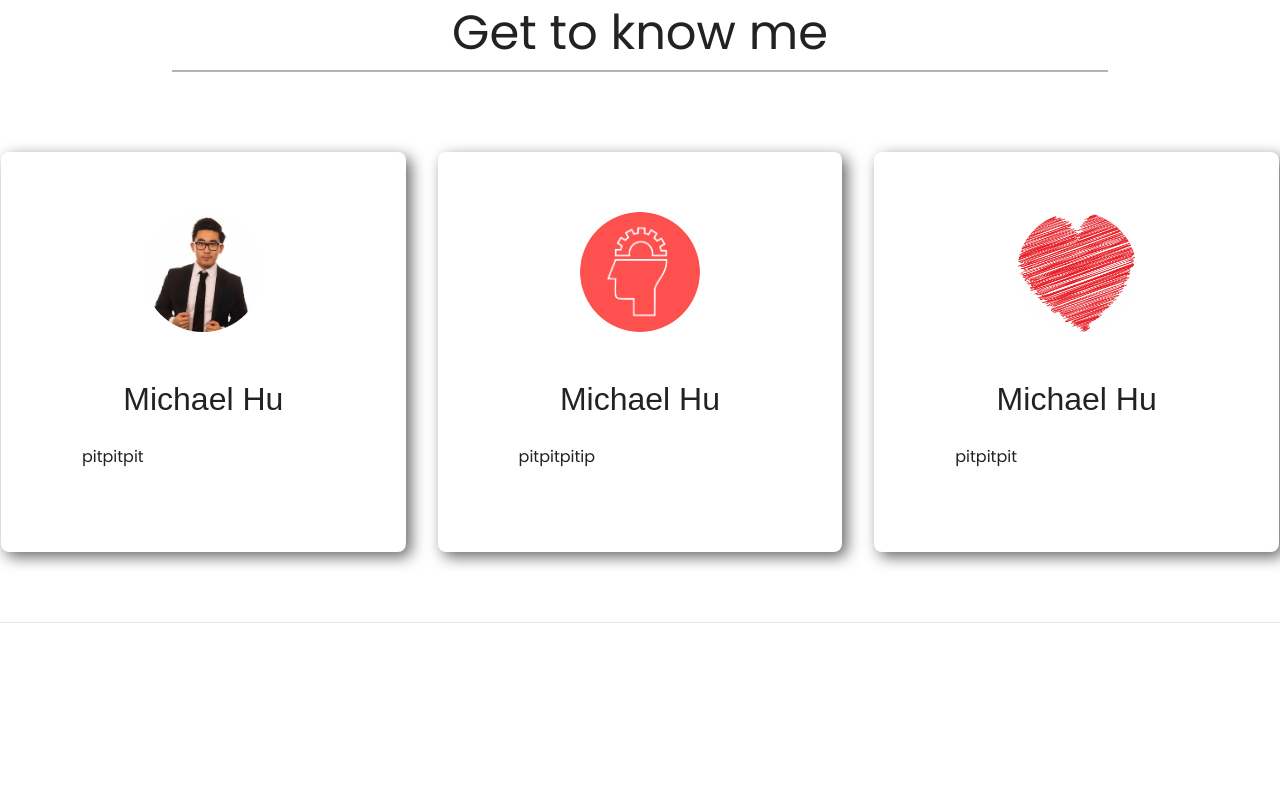
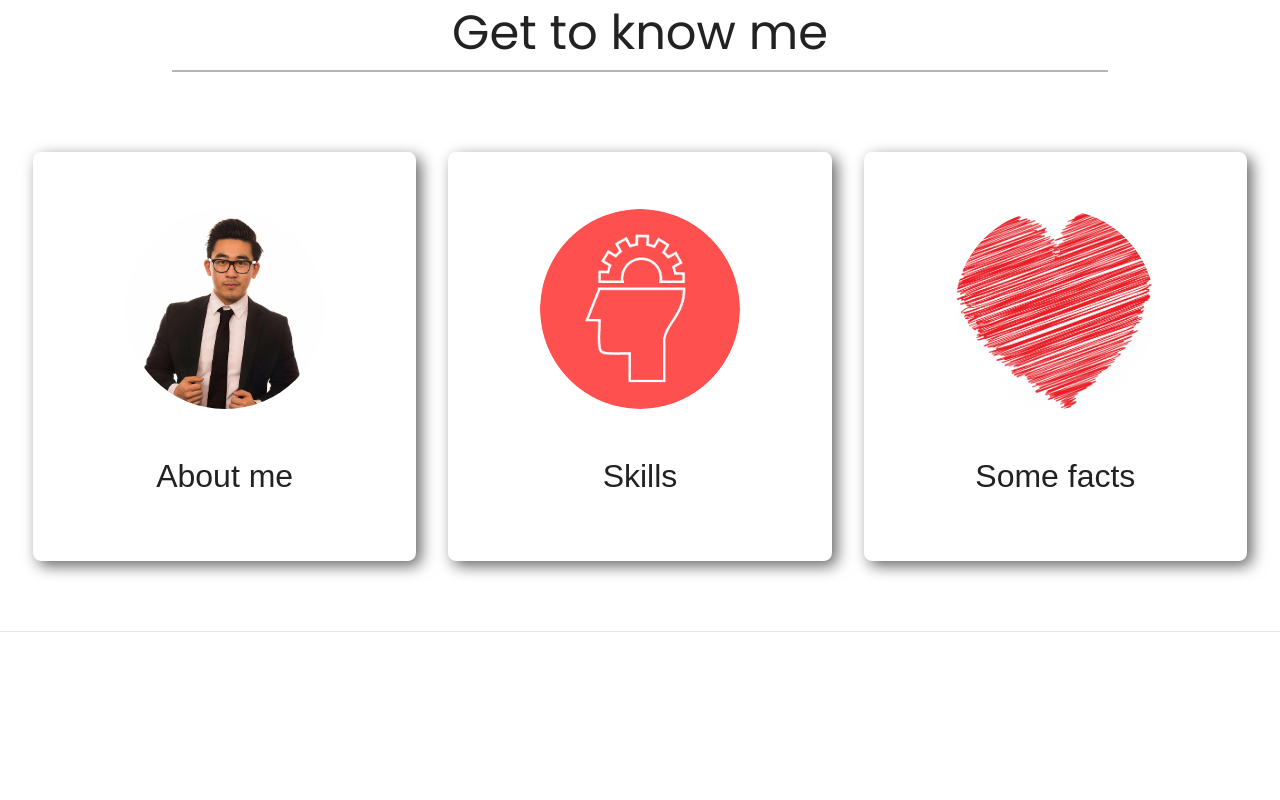
Before and after one commit to MHspitta/PortfolioWebsite, a plain HTML site: page index.html in a window 1280 px wide. Shown: the part 2000-2800 px from the top of the page. Drawn offline with nearby package versions, Linux system fonts and the light colour scheme.

Commit message:
Updates about me

```diff
--- a/index.html
+++ b/index.html
@@ -65,9 +65,6 @@
             <button id="read2" type="button" class="btn btn-outline-secondary btn-lg">Read more</button>
           </div>
         </div>
-        <!-- <div class="carousel-item active">
-          <img src="images/background3.png" />
-        </div> -->
     </div>
   </div>
 
@@ -125,7 +122,6 @@
   </div>
 </div>
 <hr id="fixBook2" />
-<!-- <hr class="fix" /> -->
 
 <!-- Three column section -->
 <div class="container-fluid padding">
@@ -163,8 +159,7 @@
     </div>
   </div>
 </div>
-
-<div class="row">
+<div id="aboutMeRows" class="row">
     <div class="col-xs-12 col-sm-6 col-md-4">
       <div class="single-member">
         <div class="member-area">
@@ -173,17 +168,18 @@
               <img src="images/icon1.png"/>
             </div>
             <div class="team-text">
-                <h2>Michael Hu</h2>
-                <p>
-                  pitpitpit
-                </p>
+                <h2>About me</h2>
             </div>
           </div>
           <div class="box-back text-center">
             <div class="back-content">
                 <h2>Michael Hu</h2>
+                <hr />
                 <p>
-                  meer pitpitpitpti sdaasd;  jsdnflaksdjn sdkfa jsdfla lksdj f fgef;o
+                  I'm a student of Management & Consumer Studies with qualities in programming because
+                  I have completed the "CS50 Harvard Course" as minor.</p>
+                <p>
+                  <strong><i>The combination of Management and ICT is my competence.</i></strong>
                 </p>
             </div>
           </div>
@@ -198,18 +194,22 @@
               <img src="images/icon2.png"/>
             </div>
             <div class="team-text">
-                <h2>Michael Hu</h2>
-                <p>
-                  pitpitpitip
-                </p>
+                <h2>Skills</h2>
             </div>
           </div>
           <div class="box-back text-center">
             <div class="back-content">
-                <h2>Michael Hu</h2>
-                <p>
-                meer pitpitpitpti sdaasd;  jsdnflaksdjn sdkfa jsdfla lksdj f fgef;o
-              </p>
+                <h3>What I do</h3>
+                <hr />
+                <p><strong>Apps (iOS):</strong><br/>
+                  Drink coffee, Swift, Sketch
+                </p>
+                <p><strong>Front-end:</strong><br/>
+                  HTML5, CSS3, Javascript
+                </p>
+                <p><strong>Back-end:</strong><br/>
+                  SQL, APIs, Firebase, Swearing at computer
+                </p>
             </div>
           </div>
         </div>
@@ -223,18 +223,29 @@
               <img src="images/icon3.png"/>
             </div>
             <div class="team-text">
-                <h2>Michael Hu</h2>
-                <p>
-                  pitpitpit
-                </p>
+                <h2>Some facts</h2>
             </div>
           </div>
           <div class="box-back text-center">
             <div class="back-content">
-                <h2>Michael Hu</h2>
                 <p>
-                veel mefouahefla alsiudfa lsidfb aslidfub asdlihfb
-              </p>
+                  I drink a lot of coffee.
+                </p>
+                <p>
+                  I love to sport.
+                </p>
+                <p>
+                  I'm eager to learn new skills.
+                </p>
+                <p>
+                  I have a passion for cars.
+                </p>
+                <p>
+                  I find design very important.
+                </p>
+                <p>
+                  I love food.
+                </p>
             </div>
           </div>
         </div>
@@ -289,7 +300,7 @@
     <div class="col-md-4">
       <div class="card">
           <img class="card-imd-top" src="images/project1.png" height="250" />
-          <div id="card1" class="card-body">
+          <div class="card-body">
               <h4 class="card-title">Connect</h4>
               <p class="card-text">
                 Social media application for iOS users. Connect with new people!
@@ -301,7 +312,7 @@
     <div class="col-md-4">
       <div class="card">
           <img class="card-imd-top" src="images/project2.png"/>
-          <div id="card2" class="card-body">
+          <div class="card-body">
               <h4 class="card-title">Portfolio Website</h4>
               <p class="card-text">
                 This website is made with HTML, Bootstrap, CSS and jQeury.
--- a/main.css
+++ b/main.css
@@ -82,14 +82,14 @@ html, body{
   margin: 1rem;
 }
 .card img{
-  height: 100%;
-  width:100%;
+  height:350px;
+  width:450px%;
+  border-radius: 2%;
 }
-#card1 {
-  padding-top: 4rem;
-}
-#card2 {
-  padding-top: 2.3rem;
+.card {
+  border-radius: 2%;
+  padding: 0.5rem;
+  box-shadow: 2px 2px 8px rgba(0,0,0, 0.6);
 }
 footer {
   background-color: #666666;
@@ -161,9 +161,13 @@ hr.light{
   transform-style: preserve-3d;
 }
 .image-area img{
-  width: 120px;
-  height: 120px;
+  width: 200px;
+  height: 200px;
   border-radius: 50%;
+}
+#aboutMeRows {
+  padding-left: 2rem;
+  padding-right: 2rem;
 }
 .single-member:hover .box-back{
   -webkit-transform: rotateY(0deg);
```
